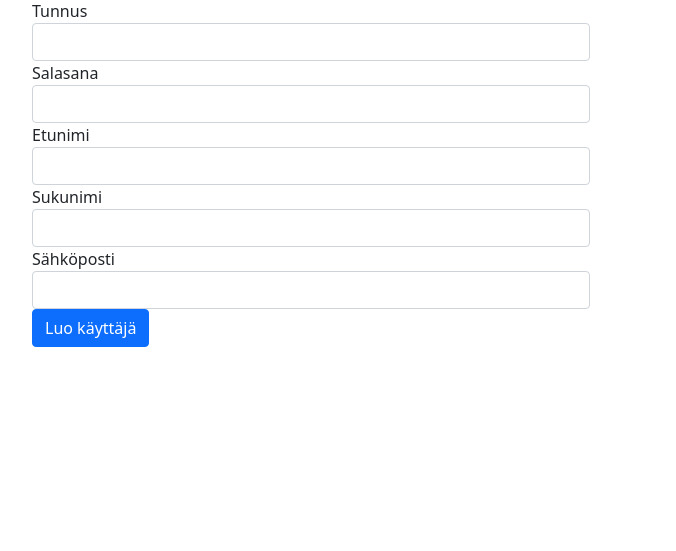
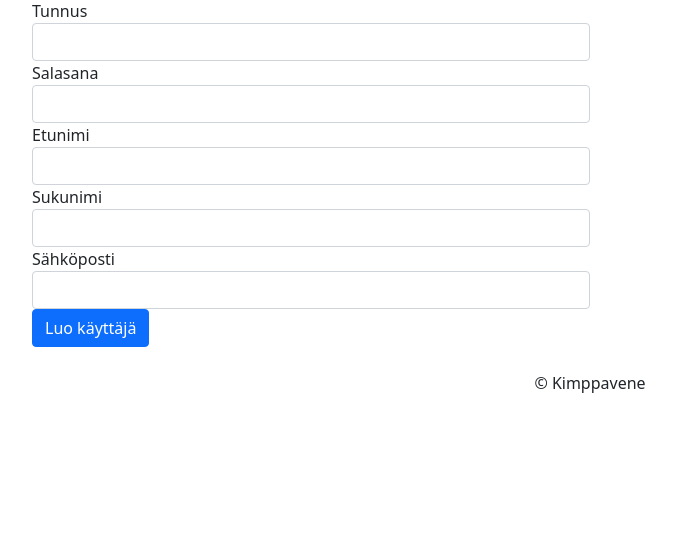
Before and after one commit to shlevanto/Kimppavene, a Flask app: page /register in a window 1280 px wide. Shown: the part 88-639 px from the top of the page, without its empty margins (50-726 px from the left). Run offline with Flask 2, Linux system fonts and the light colour scheme.

Commit message:
added copyright

```diff
--- a/templates/layout.html
+++ b/templates/layout.html
@@ -39,6 +39,8 @@
 
     <div class="container px-6">
       {% block content %}{% endblock %}
+      <br/>
+      <center>&copy; Kimppavene</center>
     </div>
 
     <!-- Bootstrap -->
```
